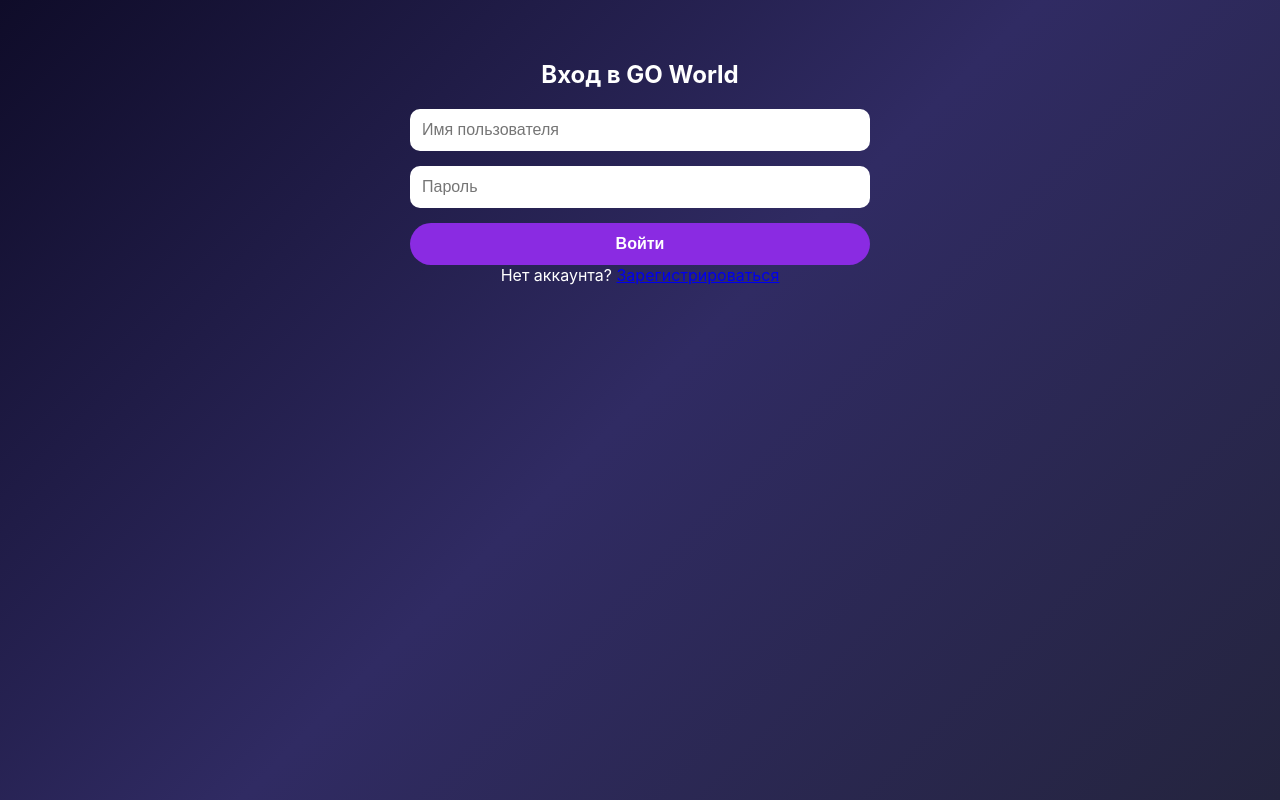
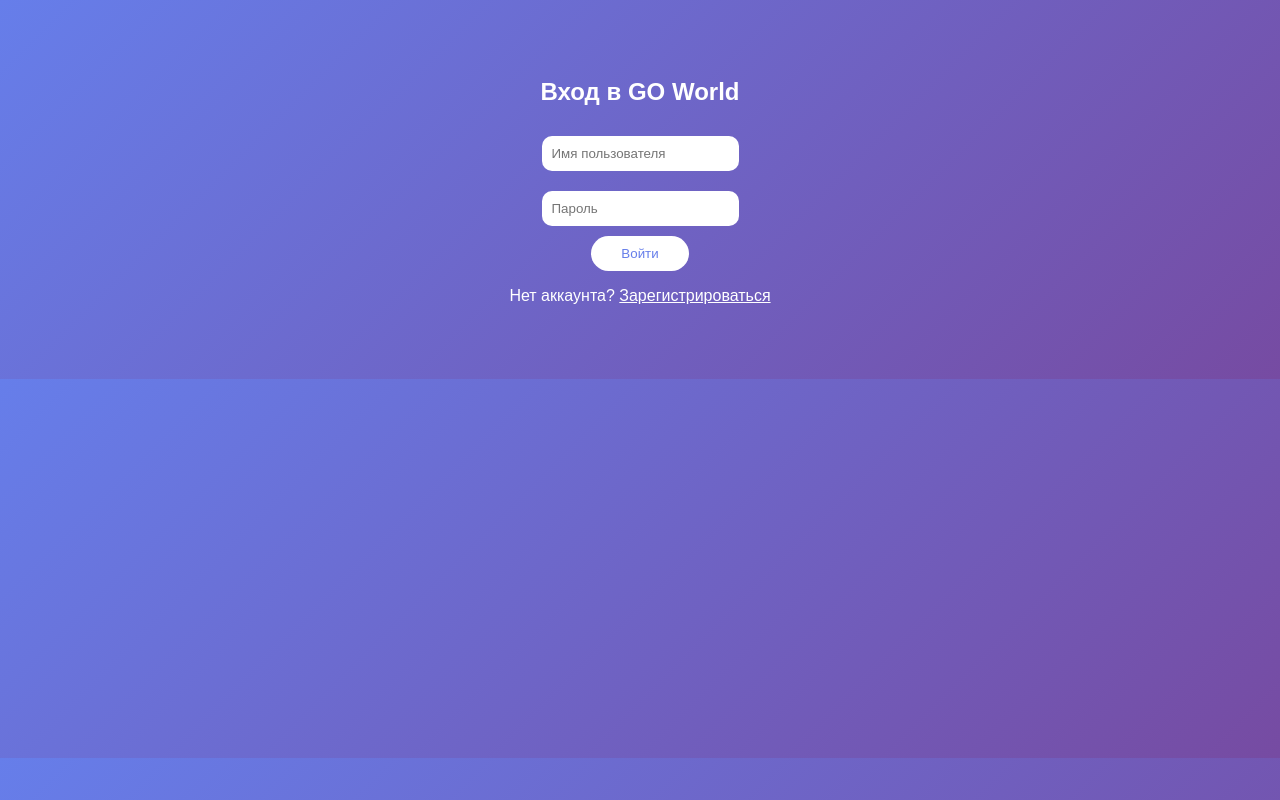
Before and after one commit to kiwiliwwi9-afk/GO-World, a Flask app: page /login in a window 1280 px wide. Run offline with Flask 3, Linux system fonts and the light colour scheme.

Commit message:
Update login.html

```diff
--- a/templates/login.html
+++ b/templates/login.html
@@ -2,23 +2,42 @@
 <html>
 <head>
     <title>Вход — GO World</title>
-    <link rel="stylesheet" href="/static/style.css">
-    <meta name="viewport" content="width=device-width, initial-scale=1.0">
+    <style>
+        body {
+            font-family: Arial;
+            text-align: center;
+            padding: 50px;
+            background: linear-gradient(135deg, #667eea, #764ba2);
+            color: white;
+        }
+        input {
+            padding: 10px;
+            margin: 10px;
+            border-radius: 10px;
+            border: none;
+        }
+        .btn {
+            background: white;
+            color: #667eea;
+            padding: 10px 30px;
+            border-radius: 30px;
+            text-decoration: none;
+            border: none;
+        }
+    </style>
 </head>
 <body>
-    <div class="container">
     <h2>Вход в GO World</h2>
     {% with messages = get_flashed_messages(with_categories=true) %}
         {% for category, message in messages %}
-                <div class="alert alert-{{ category }}">{{ message }}</div>
+            <p style="color:yellow">{{ message }}</p>
         {% endfor %}
     {% endwith %}
     <form method="POST">
-            <input type="text" name="username" placeholder="Имя пользователя" required>
-            <input type="password" name="password" placeholder="Пароль" required>
+        <input type="text" name="username" placeholder="Имя пользователя" required><br>
+        <input type="password" name="password" placeholder="Пароль" required><br>
         <button type="submit" class="btn">Войти</button>
     </form>
-        <p>Нет аккаунта? <a href="/register">Зарегистрироваться</a></p>
-    </div>
+    <p>Нет аккаунта? <a href="/register" style="color:white">Зарегистрироваться</a></p>
 </body>
 </html>
```
Lines whose indentation alone changed are shown as unchanged.
